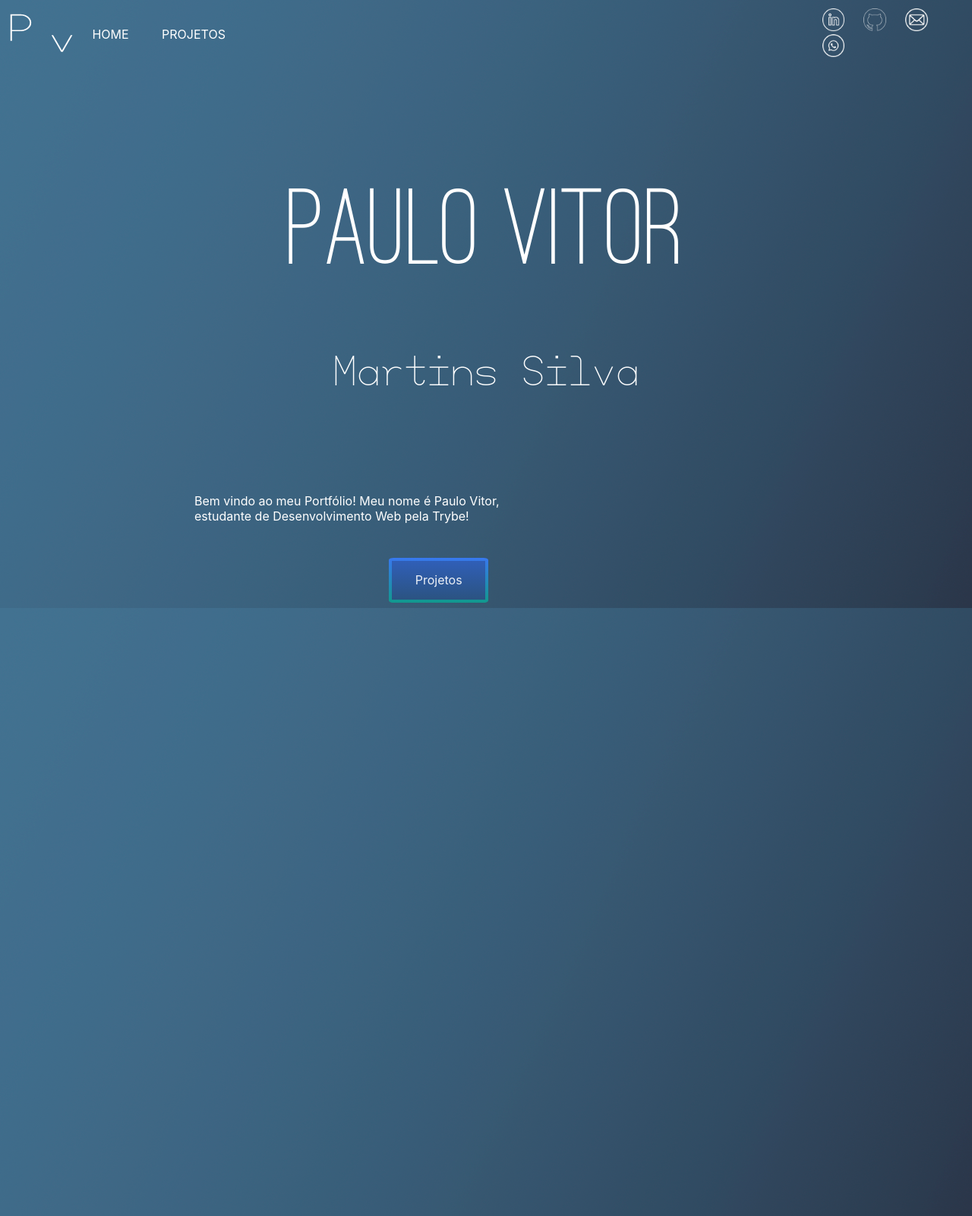
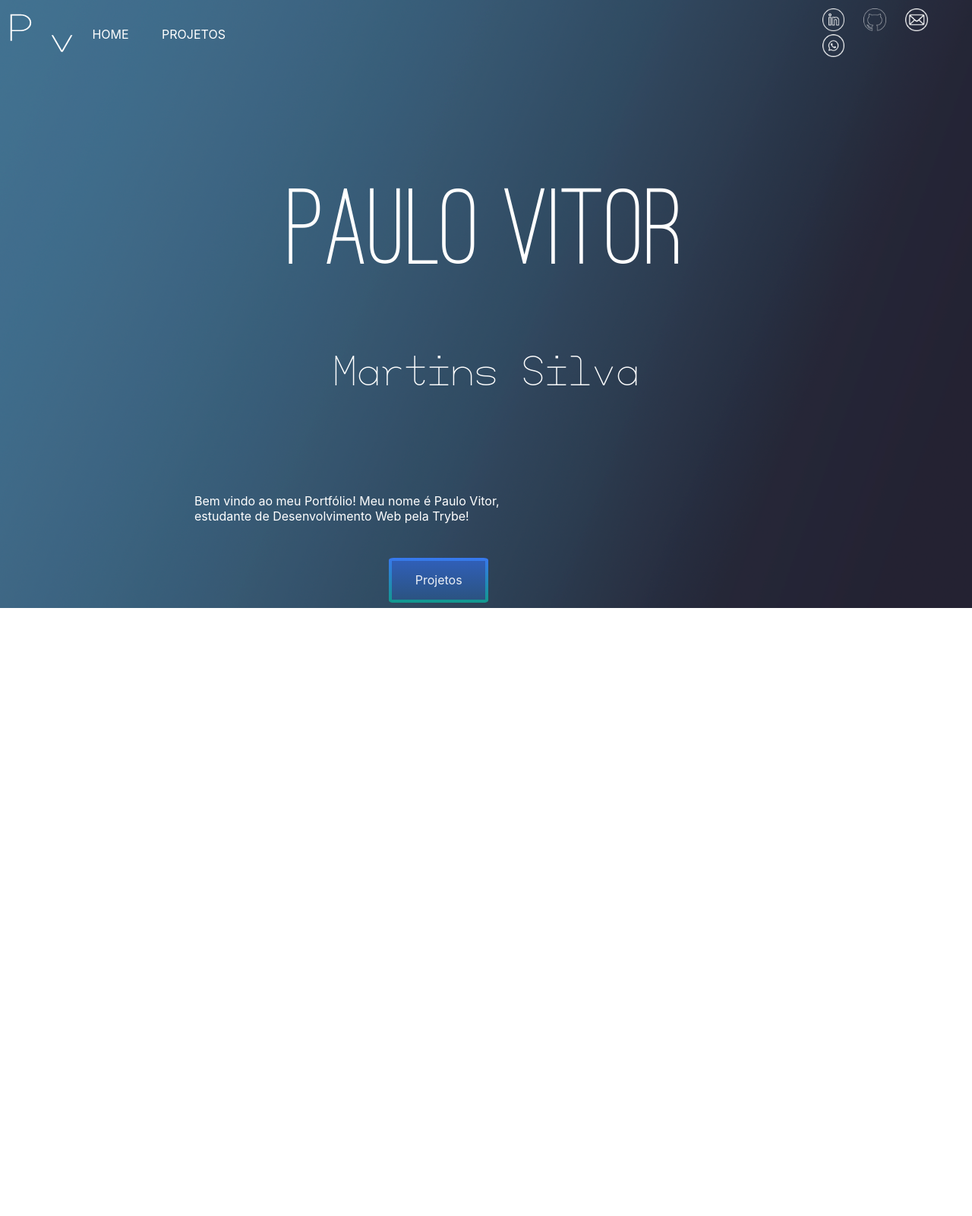
Before and after one commit to PauloVitorMartins/PortfolioWithReact, a React (Create React App) app: page /#/ in a window 1280 px wide. Shown: the whole page at 76% size. After the commit the page ends 800 px from the top, so only its background shows below. Built offline with nearby package versions, Linux system fonts and the light colour scheme.

Commit message:
styledSecs

```diff
--- a/src/css/app.css
+++ b/src/css/app.css
@@ -22,7 +22,7 @@
       }
 
       .button-projetos {
-        padding: 22% 14% 22% 14%;
+        padding: 14% 22% 14% 22%;
         transition: 100ms;
       }
 
--- a/src/css/home.css
+++ b/src/css/home.css
@@ -6,12 +6,25 @@
 }
 
 .everything {
+  scroll-snap-align: center;
+  height: 100vh;
+  scroll-snap-type: y mandatory;
+  scroll-behavior: smooth;
+  overflow-y: auto;
+  scrollbar-width: none;
+  &::-webkit-scrollbar{
+    display: none;
+  }
+}
+
+.heroSec {
+  scroll-snap-align: center;
   height: 100vh;
 }
 
-.sobreMim {
+.aboutMeSec {
+  scroll-snap-align: center;
   height: 100vh;
-  background-image: url(../images/backgroundNew.png);
 }
 
 .second-focus-title {
--- a/src/css/projetos.css
+++ b/src/css/projetos.css
@@ -10,6 +10,7 @@
 
 body {
   background-image: url('../images/backgroundNew.png');
+  background-repeat: round;
 }
 
 .main-content {
--- a/src/pages/Home.js
+++ b/src/pages/Home.js
@@ -6,8 +6,8 @@ import '../css/home.css';
 
 export default function Home () {
   return (
-    <>
     <div className='everything'>
+    <div className='heroSec'>
       <Header />
       <div className='main-cont-home'>
         <p className='focus-title'>Paulo Vitor</p>
@@ -18,9 +18,9 @@ export default function Home () {
         <p><Link className='button-projetos' to='/projetos'>Projetos</Link></p>
       </div>
     </div>
-    <div className='sobreMim'>
+    <div className='aboutMeSec'>
 
     </div>
-    </>
+    </div>
   )
 }
```
